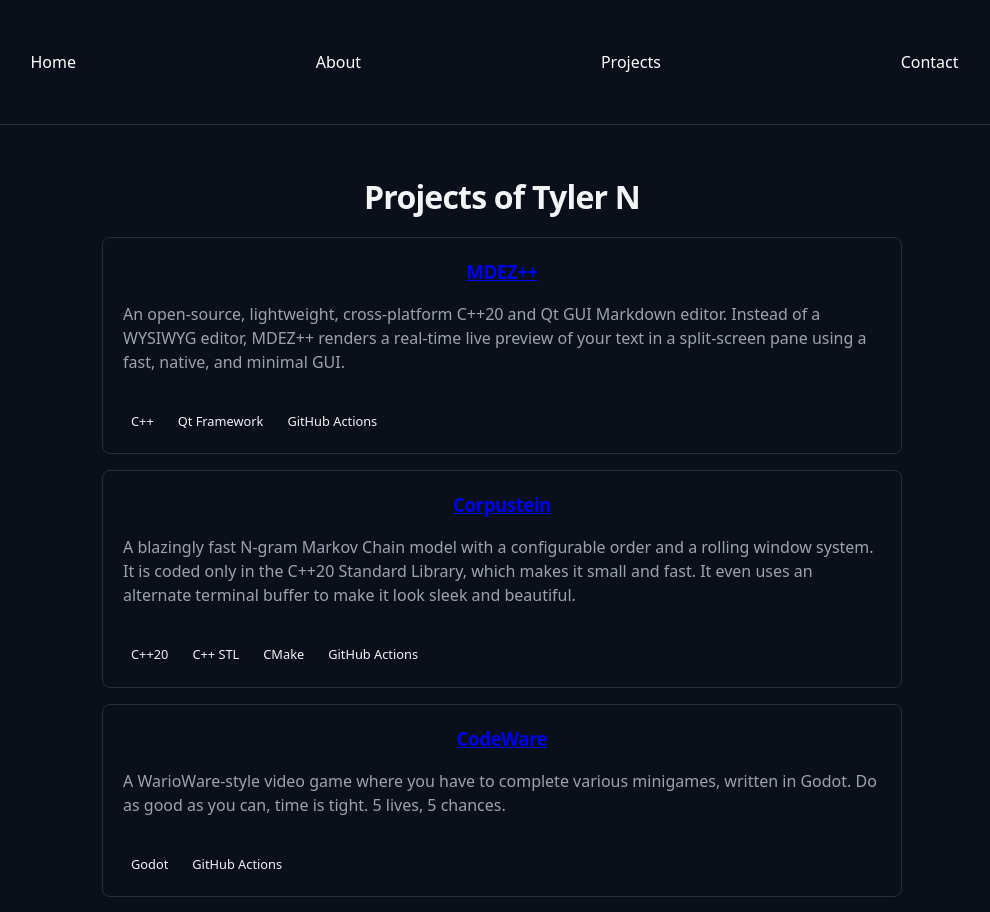
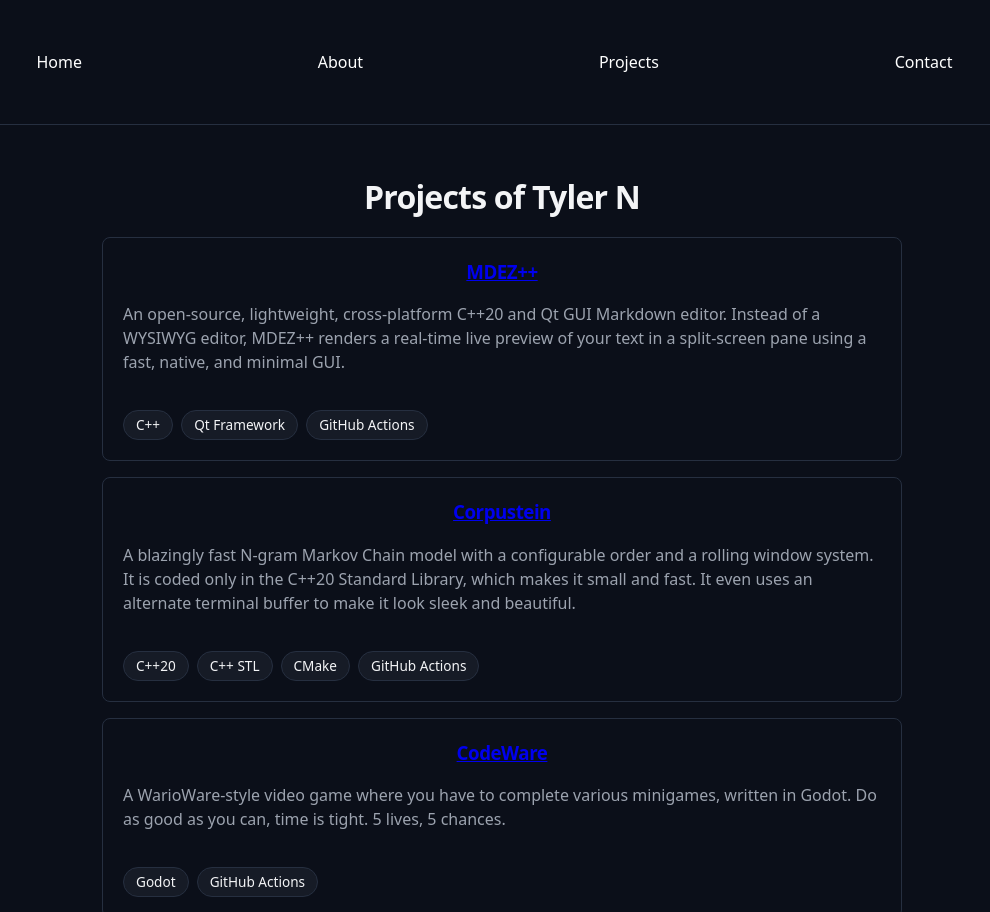
Before and after one commit to tyleruploads/tyler-n-portfolio, a plain HTML site: page projects.html in a window 1280 px wide. Shown: the top 912 px of the page, without its empty margins (138-1128 px from the left). Drawn offline with Linux system fonts and the light colour scheme.

Commit message:
Improve styling

```diff
--- a/shared/css/base.css
+++ b/shared/css/base.css
@@ -38,7 +38,7 @@ body {
     width: 100%;
     max-width: 95% !important;
     margin: 0 auto;
-    padding: 0 1.5rem;
+    padding: 0 1rem;
 }
 
 #page-content {
@@ -61,6 +61,8 @@ nav {
     display: flex;
     justify-content: space-around;
     align-items: center;
+    padding: 0 1rem;
+    overflow-x: auto;
 }
 
 header {
@@ -74,6 +76,7 @@ nav a {
     font-weight: 500;
     margin-right: 1.5rem;
     transition: color 0.2s ease;
+    white-space: nowrap;
 }
 
 nav a:hover {
@@ -100,11 +103,13 @@ h3 {
     margin-bottom: 1rem;
     font-weight: 700;
     letter-spacing: -0.025em;
+    word-break: break-word;
 }
 
 p {
     color: var(--text-muted);
     margin-bottom: 1.5rem;
+    word-break: break-word;
 }
 
 input,
@@ -149,6 +154,9 @@ pre {
     border-radius: 4px;
     font-size: 0.9em;
     color: #f472b6;
+    max-width: 100%;
+    overflow-x: auto;
+    display: inline-block;
 }
 
 .center {
--- a/src/styles/projects.css
+++ b/src/styles/projects.css
@@ -3,6 +3,8 @@
     flex-direction: column;
     align-items: center;
     gap: 16px;
+    padding: 0 1rem;
+    box-sizing: border-box;
 }
 
 .project-card {
@@ -13,17 +15,24 @@
     border-radius: 8px;
     width: 100%;
     max-width: 800px;
+    overflow: hidden;
+    box-sizing: border-box;
 }
 
 .project-tech-stack {
     display: flex;
-    gap: 8px;
+    flex-wrap: wrap;
+    gap: 0.5rem;
     margin-top: auto;
     padding-top: 12px;
 }
 
 .project-tech-stack span {
-    font-size: 0.8rem;
-    padding: 2px 8px;
-    border-radius: 4px;
+    font-size: 0.85rem;
+    font-weight: 500;
+    padding: 0.25rem 0.75rem;
+    border-radius: 20px;
+    white-space: nowrap;
+    background-color: var(--card-bg);
+    border: 1px solid var(--border-color);
 }
```
